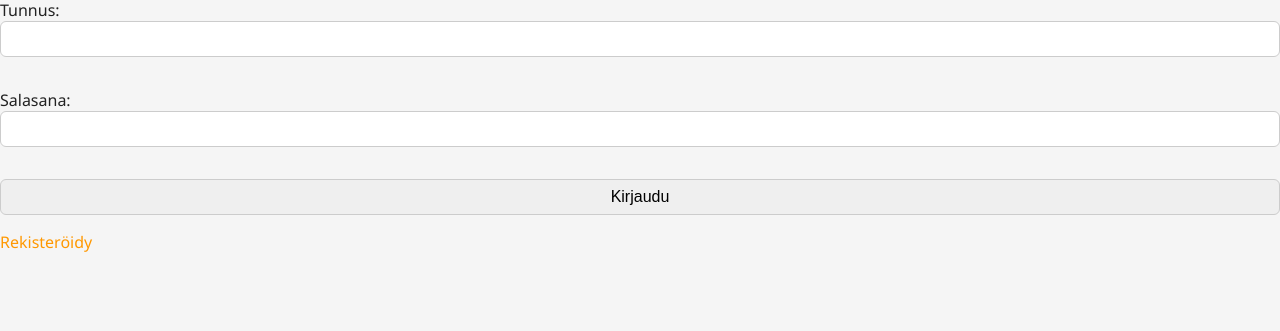
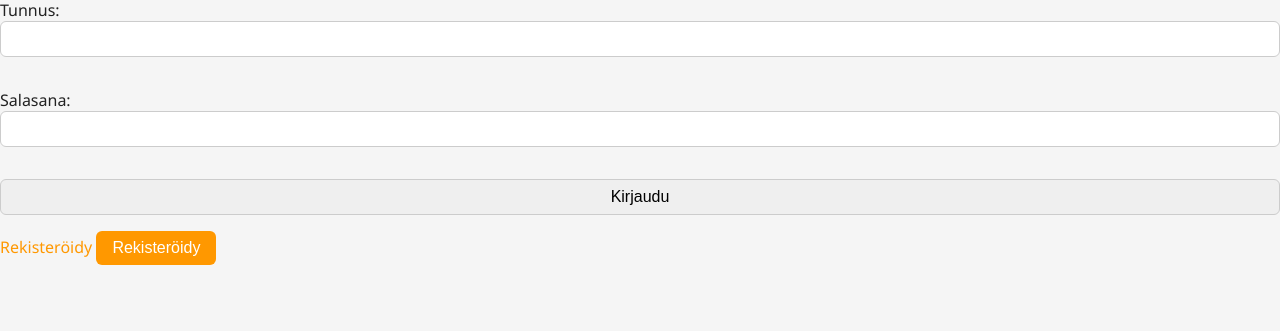
Before and after one commit to ilkkaluu/Fisupassi, a Flask app: page / in a window 1280 px wide. Shown: the part 135-466 px from the top of the page. Run offline with Flask 3, Linux system fonts and the light colour scheme.

Commit message:
Changed the links on the frontpage to buttons and moved logout to a better location.

```diff
--- a/templates/index.html
+++ b/templates/index.html
@@ -14,6 +14,11 @@
 <body>
   <header>
     <h1>Fisupassi</h1>
+    {% if session.username %}
+    <form action="/logout" method="get" style="position:absolute; top:1rem; right:1rem; z-index:10;">
+      <button type="submit" style="background: var(--accent-color); color: #fff; border: none; padding: 0.5em 1em; border-radius: var(--border-radius); cursor: pointer;">Kirjaudu ulos</button>
+    </form>
+    {% endif %}
   </header>
 
   <body>
@@ -21,15 +26,14 @@
     <p>
       Olet kirjautunut nimellä {{ session.username }}
     </p>
-    <p>
-      <a href="/new_fish">Lisää uusi kala</a>
-    </p>
-    <p>
-      <a href="/user">Oma profiili</a>
-    </p>
-    <p>
-      <a href="/logout">Kirjaudu ulos</a>
-    </p>
+    <form action="/new_fish" method="get" style="display:inline;">
+      <button type="submit" style="background: var(--accent-color); color: #fff; border: none; padding: 0.5em 1em; border-radius: var(--border-radius); cursor: pointer;">Lisää uusi kala</button>
+    </form>
+    <form action="/user" method="get" style="display:inline;">
+      <button type="submit" style="background: var(--accent-color); color: #fff; border: none; padding: 0.5em 1em; border-radius: var(--border-radius); cursor: pointer;">Oma profiili</button>
+    </form>
+    <form action="/logout" method="get" style="display:inline;">
+  <!-- Logout button moved to header -->
     {% else %}
     <form action="/login" method="post">
       <p>
@@ -43,6 +47,9 @@
       <input type="submit" value="Kirjaudu" />
     </form>
     <a href="/register">Rekisteröidy</a>
+    <form action="/register" method="get" style="display:inline;">
+      <button type="submit" style="background: var(--accent-color); color: #fff; border: none; padding: 0.5em 1em; border-radius: var(--border-radius); cursor: pointer;">Rekisteröidy</button>
+    </form>
     {% endif %}
   </body>
 
```
